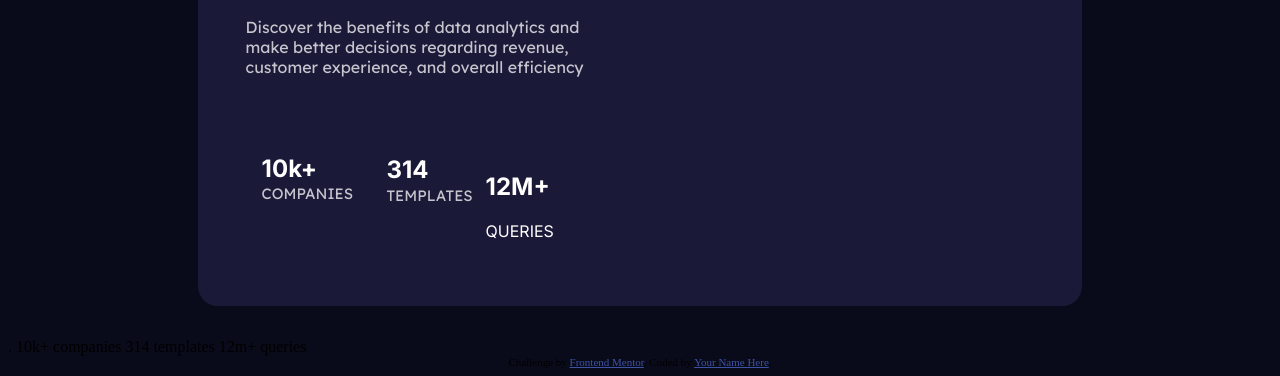
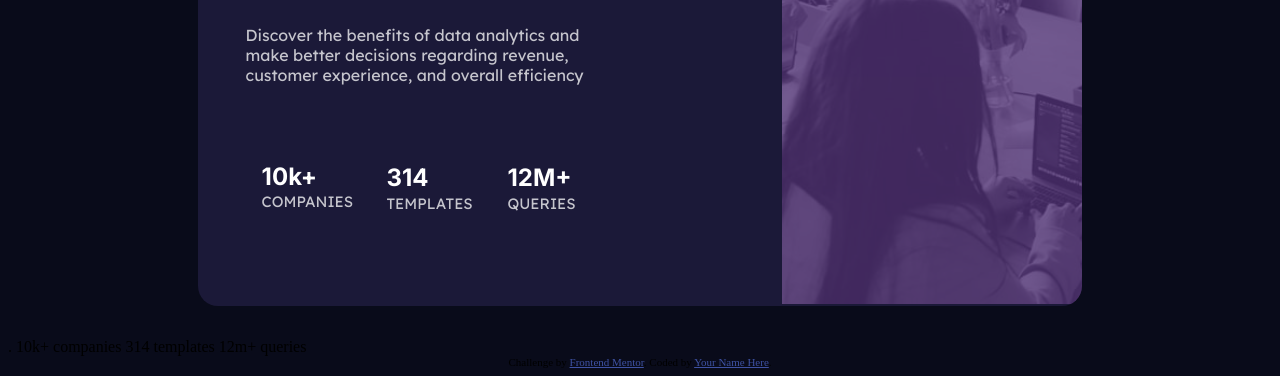
Before and after one commit to wdawdasd/stats-card, a plain HTML site: page index.html in a window 1280 px wide. Shown: the part 432-808 px from the top of the page. Drawn offline with Linux system fonts and the light colour scheme.

Commit message:
not responsive but finished

```diff
--- a/index.html
+++ b/index.html
@@ -42,13 +42,16 @@
 						<p>COMPANIES</p>
 					</div>
 					<div class="stats2">
-						<h2>314 </h2>
+						<h2>314</h2>
 						<p>TEMPLATES</p>
 					</div>
 					<div class="stats3">
 						<h2>12M+</h2>
 						<p>QUERIES</p>
 					</div>
+				</div>
+				<div class="pic">
+					<img src="./images/image-header-desktop.jpg" alt="">
 				</div>
 			</div>
 		</div>
--- a/style.css
+++ b/style.css
@@ -1,8 +1,7 @@
-@import url('https://fonts.googleapis.com/css2?family=Inter:wght@400;700&display=swap');
-@import url('https://fonts.googleapis.com/css2?family=Lexend+Deca&display=swap');
+@import url("https://fonts.googleapis.com/css2?family=Inter:wght@400;700&display=swap");
+@import url("https://fonts.googleapis.com/css2?family=Lexend+Deca&display=swap");
 body {
 	background-color: hsl(233, 47%, 7%);
-
 }
 .card {
 	background-color: hsl(244, 38%, 16%);
@@ -10,10 +9,10 @@ body {
 	margin-bottom: 2rem;
 	height: 30rem;
 	width: 70%;
-    color: #FFFFFF;
-	font-family: 'Inter', sans-serif;
+	color: #ffffff;
+	font-family: "Inter", sans-serif;
 	border-radius: 20px;
-
+	overflow: hidden;
 }
 .container {
 	height: 100%;
@@ -23,17 +22,17 @@ body {
 	align-items: center;
 }
 #purple {
-    color: hsl(277, 64%, 61%);
+	color: hsl(277, 64%, 61%);
 }
-.text, .paragraph {
+.text,
+.paragraph {
 	height: 10rem;
 	width: 22rem;
-	padding-top: 2.5rem;
+	padding-top: 3rem;
 	padding-left: 3rem;
 	padding-bottom: 0px;
 	margin-bottom: -25px;
-	font-family: 'Lexend Deca', sans-serif;
-
+	font-family: "Lexend Deca", sans-serif;
 }
 .paragraph {
 	padding-top: 0px;
@@ -55,14 +54,18 @@ body {
 	grid-area: 1 / 1 / 2 / 2;
 }
 
-.stats1 p, .stats2 p {
-	font-family: 'Lexend Deca', sans-serif;
+.stats1 p,
+.stats2 p,
+.stats3 p {
+	font-family: "Lexend Deca", sans-serif;
 	color: hsla(0, 0%, 100%, 0.75);
 	margin: 0.1rem auto;
 	font-size: 15px;
 }
 
-.stats1 h2, .stats2 h2 {
+.stats1 h2,
+.stats2 h2,
+.stats3 h2 {
 	margin: 0.1rem auto;
 }
 .stats2 {
@@ -70,5 +73,23 @@ body {
 	margin: 0.1rem auto;
 }
 .stats3 {
-
+	grid-area: 1 / 3 / 2 / 4;
+	margin: 0.1rem auto;
 }
+.pic {
+	display: grid;
+	grid-template-columns: 7rem;
+	grid-template-rows: 7rem;
+	column-gap: 0px;
+	row-gap: 0px;
+	margin-top: -28.5rem;
+	margin-left: 36.5rem;
+	opacity: 0.5;
+	height: 30rem;
+	background-color: hsl(277, 64%, 61%);
+}
+img {
+	height: 30rem;
+	opacity: 0.4;
+	background-color: #ffffff;
+}
```
